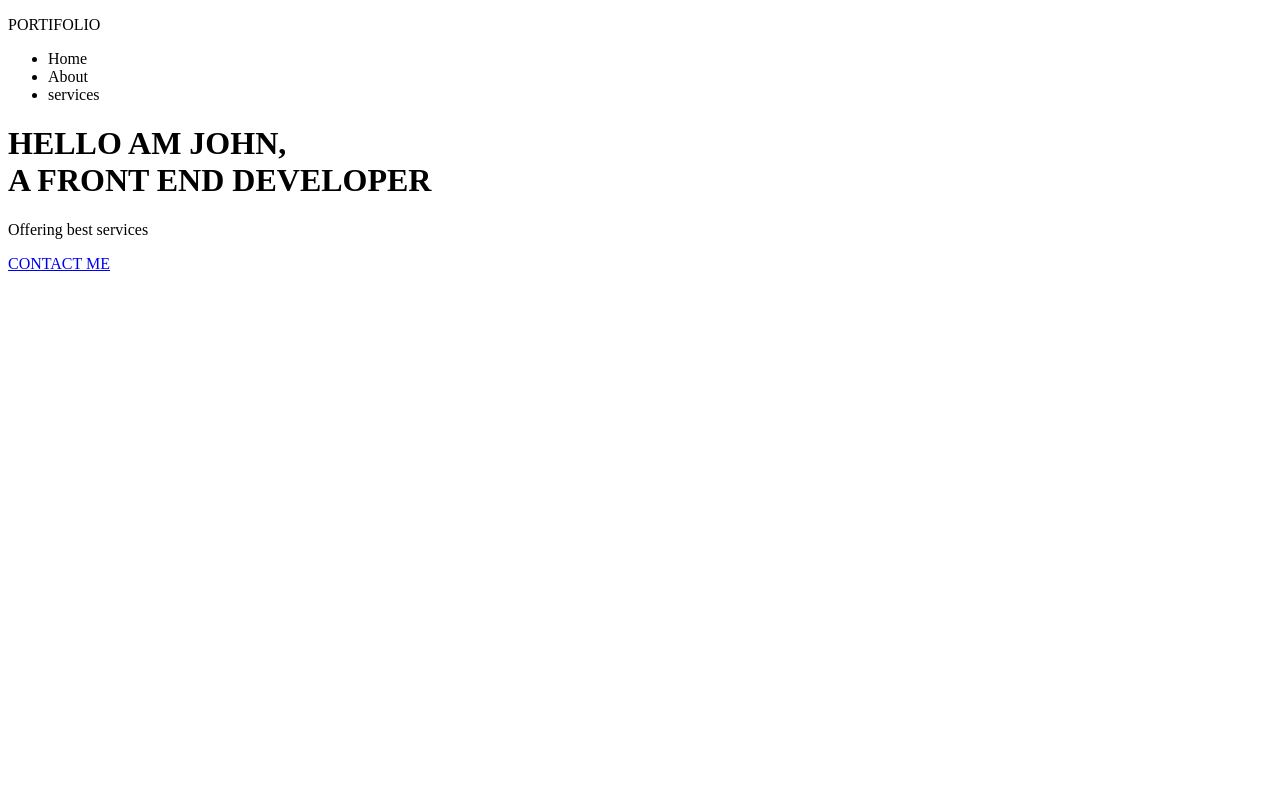
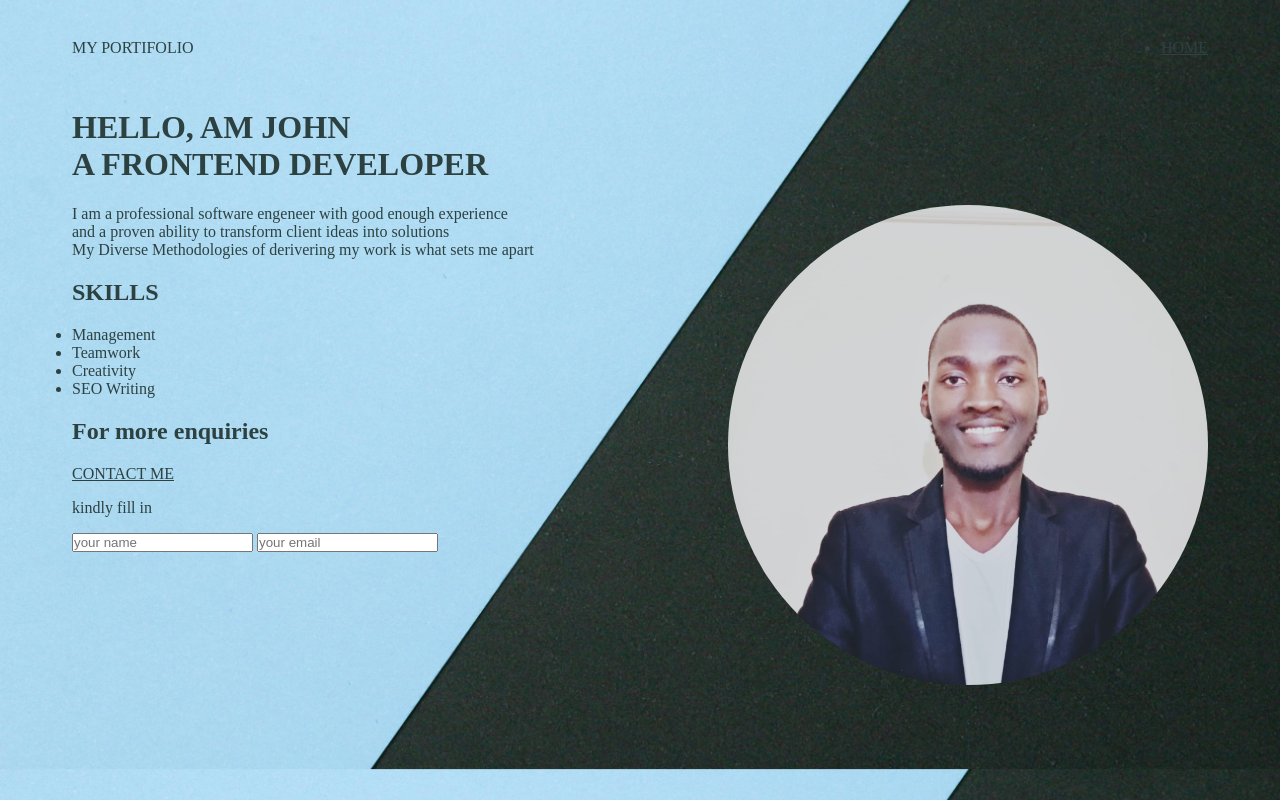
Before and after one commit to John-Gaitho/git-github.com-John-Gaitho-phase-0, a plain HTML site: page index.html in a window 1280 px wide. Drawn offline with Linux system fonts and the light colour scheme; files that its build step writes are made by us from their sources.

Commit message:
completed Assingment

```diff
--- a/index.html
+++ b/index.html
@@ -4,21 +4,43 @@
   <meta charset="UTF-8">
   <meta name="viewport" content="width=device-width, initial-scale=1.0">
   <title>Document</title>
-  <link rel="stylesheet" href="./css/styles.css">
+  <link rel="stylesheet" href="styles.css">
 </head>
-<body>
+<body text="red">
   <header class="hero">
+    <div class="overly"></div>
     <nav>
-      <p>PORTIFOLIO</p>
+      <p> MY PORTIFOLIO</p>
       <ul class="nav-list">
-        <li>Home</li>
-        <li>About</li>
-        <li>services</li>
+        <li> <a href="#">HOME</a></li>
       </ul>
     </nav>
-    <h1>HELLO AM JOHN,<br>A FRONT END DEVELOPER</h1>
-    <P>Offering best services </P>
-    <a href="JOHN G">CONTACT ME</a>
+      <h1>HELLO, AM JOHN<br> A FRONTEND DEVELOPER</h1>
+      <img src=" ./assets/img/WhatsApp Image 2024-09-21 at 21.19.36_9e85372f.jpg" alt="">
+      <P>I am a professional software engeneer with good enough experience <br> and a proven ability to transform client ideas into solutions <br>
+      My Diverse Methodologies of derivering my work is what sets me apart </P>
   </header>
+  <section>
+    <div id="wall">
+      <H2>SKILLS</H2>
+      <ul>
+        <li>Management</li>
+        <li>Teamwork</li>
+        <li>Creativity</li>
+        <li>SEO Writing</li>
+      </ul>
+    </div>
+  </section>
+  <section>
+    <div>
+      <h2>For more enquiries</h2>
+        <a href="JOHN G">CONTACT ME</a>
+        <p>kindly fill in</p>
+      <form>
+        <input type="text" placeholder="your name" required>
+        <input type="email" placeholder="your email"required>
+      </form>
+    </div>
+  </section>
 </body>
 </html>
--- a/styles.css
+++ b/styles.css
@@ -1,3 +1,48 @@
 body {
-    background-image: url("../assets/img/Screenshot 2024-09-21 115713.png")
+    background-image: url("./assets/img/pexels-tamanna-rumee-52377920-8755018\ \(1\).jpg");
+    background-color: rgb(57, 63, 45);
+    height: 100%;
+    background-size: cover;
+    background-repeat:repeat-y;
+    background-position:center;
+    padding: 0 5%;
+    position: relative;
+    z-index: 0;
+    color: brown;
 }
+.overlay {
+    background-color: rgba(0, 0, 0,);
+    height: 100%;
+    width: 100%;
+    position: absolute;
+}
+nav {
+    display: flex;
+    height: 80px;
+    justify-content:space-between ;
+    align-items: center;
+    position:relative ;
+    color: azure;
+}
+* {
+    padding: 0;
+    color: rgb(45, 65, 65);
+}
+ul li a:hover {
+    color: chocolate;
+    font-stretch: expanded;
+    scrollbar-color: blue;
+}
+img {
+    height:60vh ;
+    border-radius: 80%;
+    float: right;
+}
+form {
+    border-radius: 50%;
+    color: rgb(112, 20, 211);
+}
+ul .nav-list {
+    display: flex;
+    color: white;
+}
```
Also changed, not shown: assets/img/WhatsApp Image 2024-09-21 at 21.19.36_9e85372f.jpg (added), assets/img/pexels-n-voitkevich-5554700.jpg (added), assets/img/pexels-tamanna-rumee-52377920-8755018 (1).jpg (added), 1 other file.
